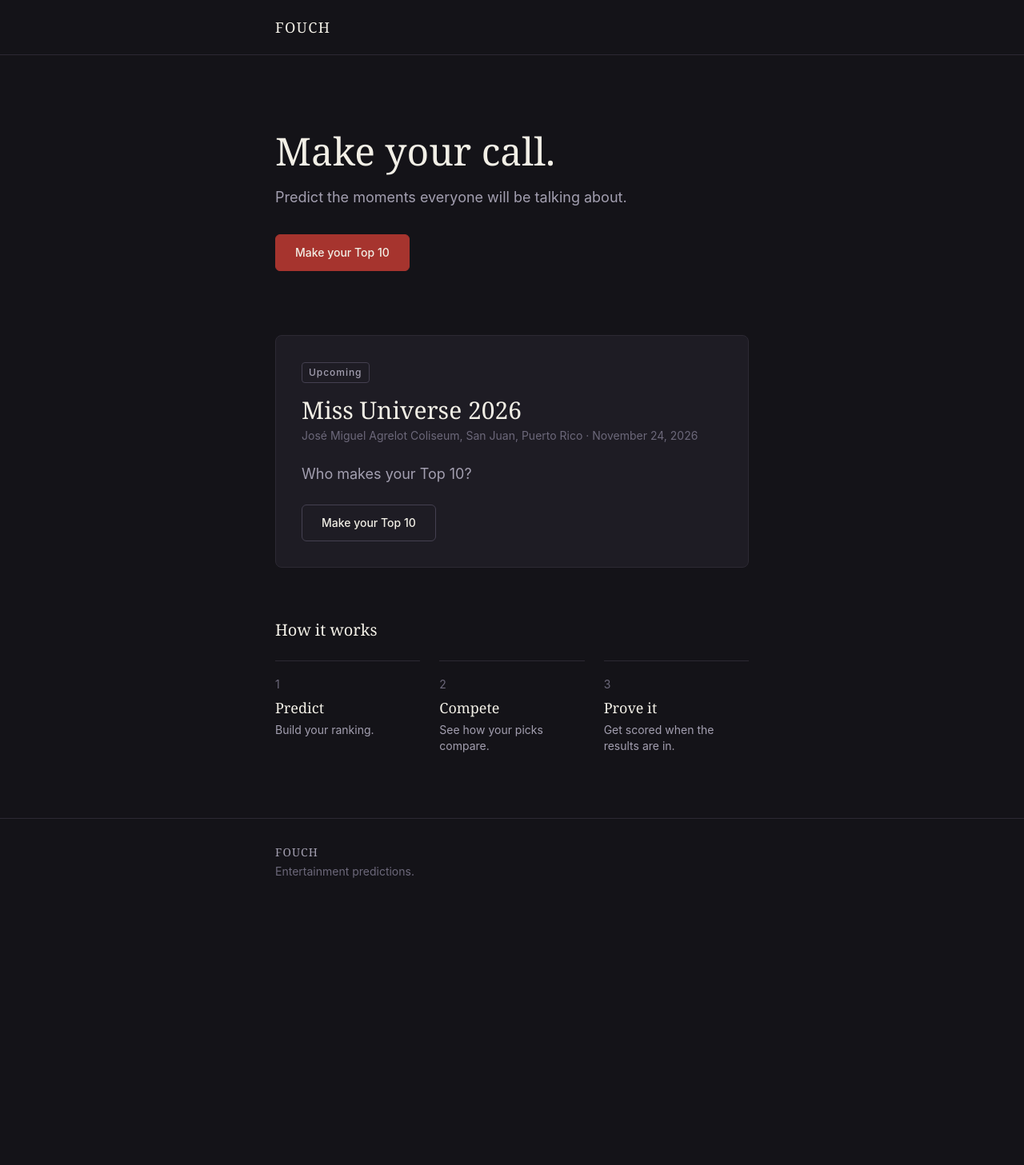
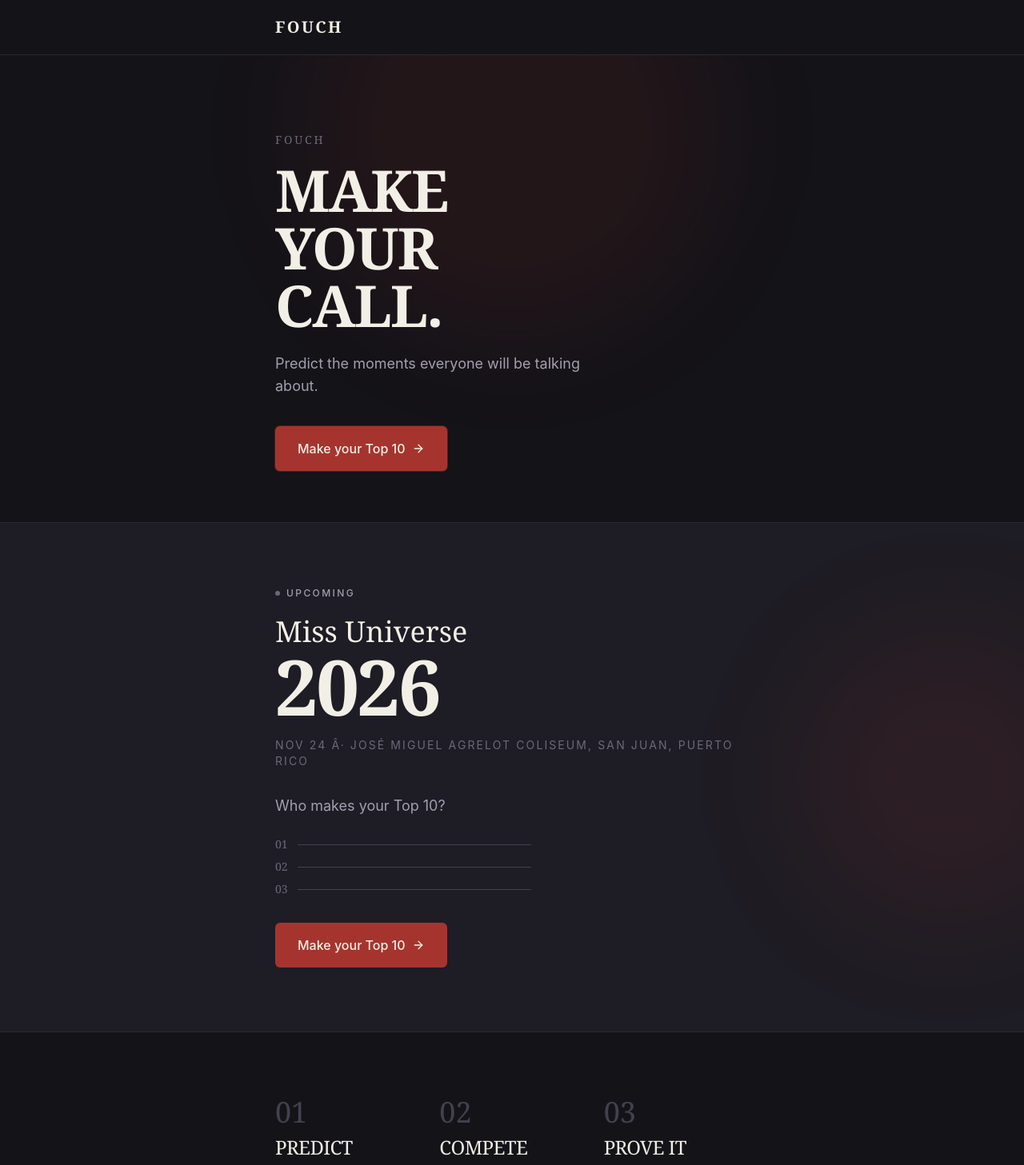
Before and after one commit to Fred-Her/fouch, a Next.js app: page / in a window 1280 px wide. Shown: the top 1457 px of the page at 80% size. Before the commit the page ends 1132 px from the top, so only its background shows below. Built offline with nearby package versions, Linux system fonts and the light colour scheme; no server answers.

Commit message:
Sprint 0.1: visual polish

```diff
--- a/src/app/layout.tsx
+++ b/src/app/layout.tsx
@@ -1 +1,41 @@
-import type { Metadata } from "next"; import { en } from "@/content/en"; import { siteUrl } from "@/lib/site"; import "./globals.css"; export const metadata: Metadata = { metadataBase: new URL(siteUrl), title: { default: en.meta.title, template: "%s · Fouch", }, description: en.meta.description, openGraph: { title: en.meta.title, description: en.meta.description, url: siteUrl, siteName: "Fouch", locale: "en_US", type: "website", }, twitter: { card: "summary_large_image", title: en.meta.title, description: en.meta.description, }, }; export default function RootLayout({ children, }: Readonly<{ children: React.ReactNode; }>) { return ( <html lang="en"> <body>{children}</body> </html> ); }
+import type { Metadata } from "next";
+import { en } from "@/content/en";
+import { siteUrl } from "@/lib/site";
+import "./globals.css";
+
+export const metadata: Metadata = {
+  metadataBase: new URL(siteUrl),
+  alternates: {
+    canonical: "/",
+  },
+  title: {
+    default: en.meta.title,
+    template: "%s Â· Fouch",
+  },
+  description: en.meta.description,
+  openGraph: {
+    title: en.meta.title,
+    description: en.meta.description,
+    url: siteUrl,
+    siteName: "Fouch",
+    locale: "en_US",
+    type: "website",
+  },
+  twitter: {
+    card: "summary_large_image",
+    title: en.meta.title,
+    description: en.meta.description,
+  },
+};
+
+export default function RootLayout({
+  children,
+}: Readonly<{
+  children: React.ReactNode;
+}>) {
+  return (
+    <html lang="en">
+      <body>{children}</body>
+    </html>
+  );
+}
--- a/src/components/FeaturedEvent.tsx
+++ b/src/components/FeaturedEvent.tsx
@@ -1,3 +1,4 @@
+import { ArrowRight } from "lucide-react";
 import type { Dictionary } from "@/content/types";
 import type { FouchEvent } from "@/types/event";
 import { TrackedLink } from "./TrackedLink";
@@ -16,39 +17,75 @@
   event: FouchEvent;
   dictionary: Dictionary;
 }) {
-  const formattedDate = new Date(event.eventDate).toLocaleDateString("en-US", {
-    month: "long",
-    day: "numeric",
-    year: "numeric",
-    timeZone: "UTC",
-  });
+  const date = new Date(`${event.eventDate}T00:00:00Z`);
+  const dayMonth = date
+    .toLocaleDateString("en-US", { month: "short", day: "numeric", timeZone: "UTC" })
+    .toUpperCase();
+
+  // Decorative only â€” a preview of the ranking mechanic, not real input.
+  const previewSlots = [1, 2, 3];
 
   return (
-    <section id="featured-event" className="mx-auto max-w-content px-6 pb-16 scroll-mt-20">
-      <div className="rounded-md border border-border bg-surface p-6 sm:p-8">
-        <span className="inline-block rounded-sm border border-border-strong px-2 py-1 text-xs font-medium tracking-[0.08em] text-text-secondary">
-          {statusLabel[event.status]}
-        </span>
+    <section
+      id="featured-event"
+      className="relative scroll-mt-20 overflow-hidden border-y border-border bg-surface py-14 sm:py-20"
+    >
+      <div
+        aria-hidden
+        className="pointer-events-none absolute -right-24 top-1/2 h-96 w-96 -translate-y-1/2 rounded-full bg-accent/10 blur-3xl"
+      />
 
-        <h2 className="mt-4 font-display text-2xl text-text-primary sm:text-3xl">
-          {event.name}
+      <div className="relative mx-auto max-w-content px-6">
+        <div className="flex items-center gap-2">
+          <span
+            aria-hidden
+            className={
+              event.status === "live"
+                ? "h-1.5 w-1.5 rounded-full bg-accent animate-pulse motion-reduce:animate-none"
+                : "h-1.5 w-1.5 rounded-full bg-text-muted"
+            }
+          />
+          <span className="text-xs font-medium uppercase tracking-[0.2em] text-text-secondary">
+            {statusLabel[event.status]}
+          </span>
+        </div>
+
+        <h2 className="mt-5 font-display leading-[0.95] text-text-primary">
+          <span className="block text-3xl sm:text-4xl">Miss Universe</span>
+          <span className="block text-7xl font-semibold tracking-tight sm:text-8xl">
+            2026
+          </span>
         </h2>
 
-        {event.subtitle ? (
-          <p className="mt-1 text-sm text-text-muted">
-            {event.subtitle} · {formattedDate}
-          </p>
-        ) : null}
+        <p className="mt-4 text-sm uppercase tracking-[0.15em] text-text-muted">
+          {dayMonth} Â· {event.subtitle}
+        </p>
 
-        <p className="mt-6 text-lg text-text-secondary">{dictionary.featuredEvent.prompt}</p>
+        <p className="mt-8 text-lg text-text-secondary">{dictionary.featuredEvent.prompt}</p>
+
+        {/* Decorative preview of the ranking mechanic â€” not interactive. */}
+        <div aria-hidden className="mt-6 max-w-xs space-y-2">
+          {previewSlots.map((slot) => (
+            <div key={slot} className="flex items-center gap-3">
+              <span className="font-display text-sm text-text-muted">
+                {String(slot).padStart(2, "0")}
+              </span>
+              <span className="h-px flex-1 bg-border-strong" />
+            </div>
+          ))}
+        </div>
 
         <TrackedLink
           href={`/events/${event.slug}`}
           event="featured_event_clicked"
           eventProperties={{ slug: event.slug }}
-          className="mt-6 inline-flex items-center justify-center rounded border border-border-strong px-6 py-3 text-sm font-medium text-text-primary transition-colors hover:border-accent hover:text-accent-strong"
+          className="group mt-8 inline-flex items-center gap-2 rounded bg-accent px-7 py-4 text-base font-medium text-on-accent transition-colors hover:bg-accent-strong"
         >
           {dictionary.featuredEvent.cta}
+          <ArrowRight
+            className="h-4 w-4 transition-transform group-hover:translate-x-0.5"
+            aria-hidden
+          />
         </TrackedLink>
       </div>
     </section>
--- a/src/components/Footer.tsx
+++ b/src/components/Footer.tsx
@@ -4,7 +4,9 @@
   return (
     <footer className="border-t border-border">
       <div className="mx-auto max-w-content px-6 py-8">
-        <p className="font-display text-sm tracking-[0.08em] text-text-secondary">FOUCH</p>
+        <p className="font-display text-base font-semibold tracking-[0.12em] text-text-primary">
+          FOUCH
+        </p>
         <p className="mt-1 text-sm text-text-muted">{dictionary.footer.tagline}</p>
       </div>
     </footer>
--- a/src/components/Hero.tsx
+++ b/src/components/Hero.tsx
@@ -1,20 +1,42 @@
+import { ArrowRight } from "lucide-react";
 import type { Dictionary } from "@/content/types";
 
 export function Hero({ dictionary }: { dictionary: Dictionary }) {
   return (
-    <section className="mx-auto max-w-content px-6 pb-14 pt-16 sm:pb-20 sm:pt-24">
-      <h1 className="font-display text-4xl leading-[1.1] text-text-primary sm:text-5xl">
-        {dictionary.hero.headline}
+    <section className="relative overflow-hidden">
+      {/* Subtle decorative glow â€” not neon, not animated, just enough to
+          suggest something is about to happen behind the headline. */}
+      <div
+        aria-hidden
+        className="pointer-events-none absolute -top-40 left-1/2 h-[32rem] w-[32rem] -translate-x-1/2 rounded-full bg-accent/10 blur-3xl"
+      />
+
+      <div className="relative mx-auto max-w-content px-6 pb-12 pt-14 sm:pb-16 sm:pt-24">
+        <p className="font-display text-sm tracking-[0.2em] text-text-muted">FOUCH</p>
+
+        <h1 className="mt-4 font-display text-[3.25rem] font-semibold uppercase leading-[0.95] tracking-tight text-text-primary sm:text-7xl">
+          Make
+          <br />
+          your
+          <br />
+          call.
         </h1>
-      <p className="mt-5 max-w-md text-lg text-text-secondary">
+
+        <p className="mt-6 max-w-sm text-lg text-text-secondary">
           {dictionary.hero.subhead}
         </p>
+
         <a
           href="#featured-event"
-        className="mt-8 inline-flex items-center justify-center rounded border border-accent bg-accent px-6 py-3 text-sm font-medium text-on-accent transition-colors hover:bg-accent-strong hover:border-accent-strong"
+          className="group mt-9 inline-flex items-center gap-2 rounded bg-accent px-7 py-4 text-base font-medium text-on-accent shadow-[0_0_0_1px_rgba(166,52,46,0.4)] transition-colors hover:bg-accent-strong"
         >
           {dictionary.hero.cta}
+          <ArrowRight
+            className="h-4 w-4 transition-transform group-hover:translate-x-0.5"
+            aria-hidden
+          />
         </a>
+      </div>
     </section>
   );
 }
--- a/src/components/HowItWorks.tsx
+++ b/src/components/HowItWorks.tsx
@@ -2,19 +2,20 @@
 
 export function HowItWorks({ dictionary }: { dictionary: Dictionary }) {
   return (
-    <section className="mx-auto max-w-content px-6 pb-20">
-      <h2 className="font-display text-xl text-text-primary">
-        {dictionary.howItWorks.title}
-      </h2>
-      <ol className="mt-6 grid gap-6 sm:grid-cols-3">
+    <section className="mx-auto max-w-content px-6 py-16 sm:py-20">
+      <div className="grid gap-10 sm:grid-cols-3 sm:gap-6">
         {dictionary.howItWorks.steps.map((step, index) => (
-          <li key={step.title} className="border-t border-border pt-4">
-            <span className="text-sm text-text-muted">{index + 1}</span>
-            <p className="mt-1 font-display text-lg text-text-primary">{step.title}</p>
+          <div key={step.title}>
+            <p className="font-display text-4xl text-border-strong">
+              {String(index + 1).padStart(2, "0")}
+            </p>
+            <p className="mt-2 font-display text-2xl uppercase tracking-tight text-text-primary">
+              {step.title}
+            </p>
             <p className="mt-1 text-sm text-text-secondary">{step.body}</p>
-          </li>
+          </div>
         ))}
-      </ol>
+      </div>
     </section>
   );
 }
--- a/src/components/Nav.tsx
+++ b/src/components/Nav.tsx
@@ -6,7 +6,7 @@
       <div className="mx-auto flex max-w-content items-center justify-between px-6 py-5">
         <Link
           href="/"
-          className="font-display text-lg tracking-[0.08em] text-text-primary"
+          className="font-display text-xl font-semibold tracking-[0.12em] text-text-primary"
         >
           FOUCH
         </Link>
--- a/src/lib/site.ts
+++ b/src/lib/site.ts
@@ -1 +1,31 @@
-export const siteUrl = process.env.NEXT_PUBLIC_SITE_URL || "https://fouch.app";
+/**
+ * Central source of truth for the site's absolute URL.
+ *
+ * Resolution order:
+ * 1. NEXT_PUBLIC_SITE_URL â€” set this once we own a real custom domain.
+ * 2. VERCEL_PROJECT_PRODUCTION_URL â€” Vercel's stable alias for
+ *    "current production" (e.g. fouch-tau.vercel.app). Preferred over
+ *    VERCEL_URL, which changes per-deployment.
+ * 3. VERCEL_URL â€” this specific deployment's URL, as a last resort.
+ * 4. localhost â€” local dev.
+ *
+ * Every check is an explicit truthy `if`, not `??` â€” Vercel can create
+ * NEXT_PUBLIC_SITE_URL as an empty string (not undefined) when it
+ * auto-detects env vars from .env.example, and `??` only falls back on
+ * null/undefined, which would let an empty string slip through and
+ * break `new URL("")` at build time.
+ */
+function resolveSiteUrl(): string {
+  if (process.env.NEXT_PUBLIC_SITE_URL) {
+    return process.env.NEXT_PUBLIC_SITE_URL;
+  }
+  if (process.env.VERCEL_PROJECT_PRODUCTION_URL) {
+    return `https://${process.env.VERCEL_PROJECT_PRODUCTION_URL}`;
+  }
+  if (process.env.VERCEL_URL) {
+    return `https://${process.env.VERCEL_URL}`;
+  }
+  return "http://localhost:3000";
+}
+
+export const siteUrl = resolveSiteUrl();
```
Also changed, not shown: 2 other files (tests, documents, lock files or other folders). Lines whose indentation alone changed are shown as unchanged.
